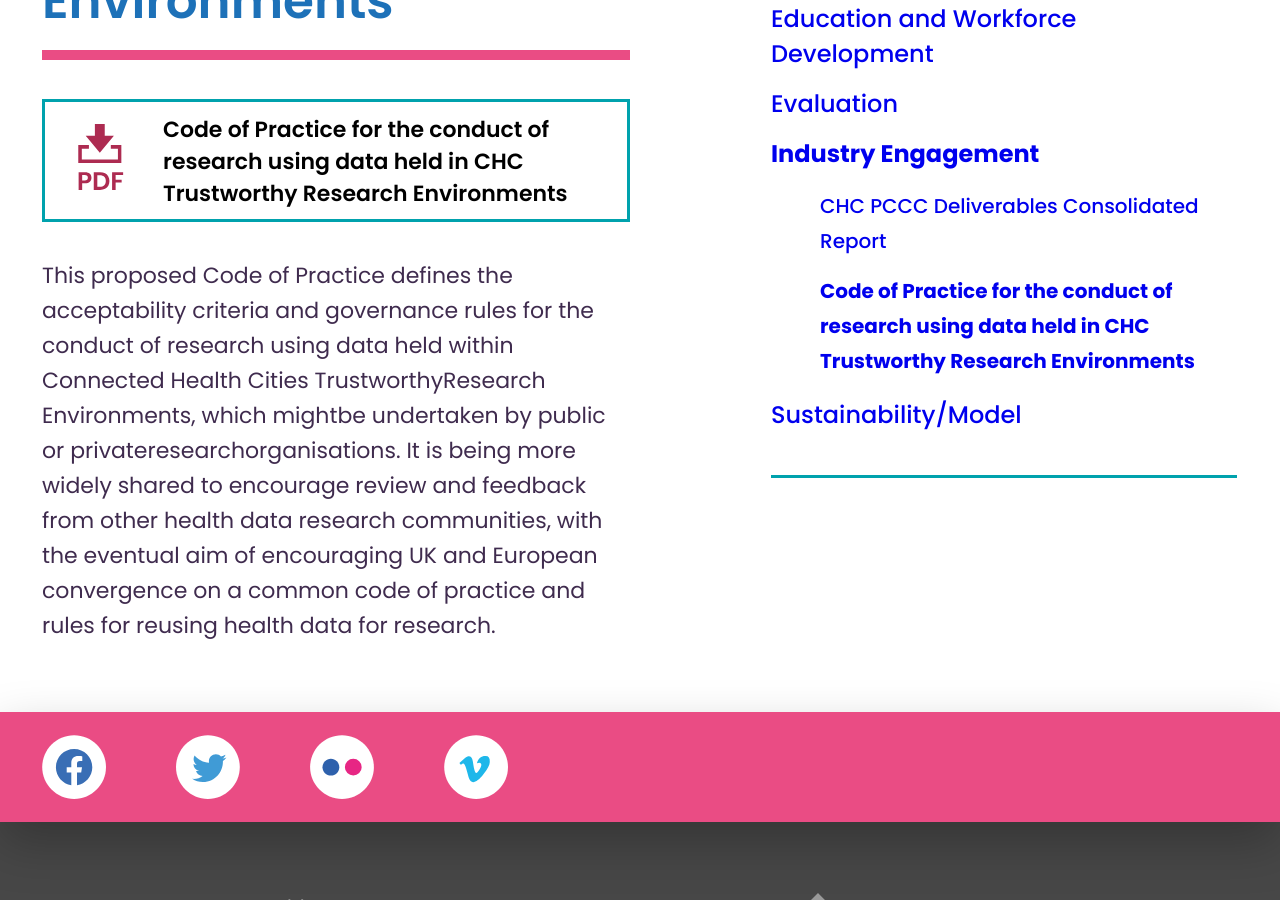
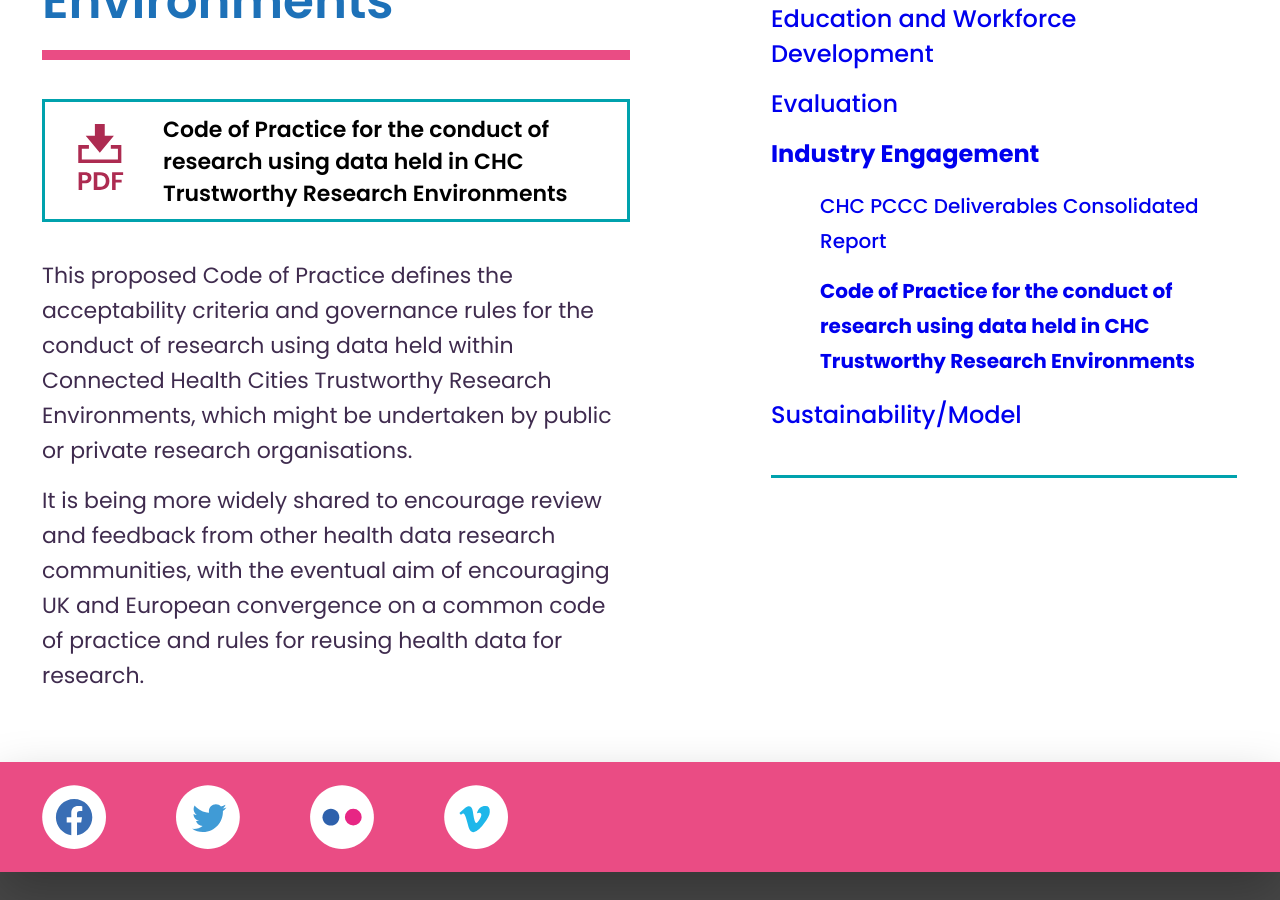
Before and after one commit to connectedhealthcities/connectedhealthcities, a Jekyll site: the page built from hub/industry-engagement/code-of-practice-for-the-conduct-of-research-using-data-held-in-chc-trustworthy-research-environments.md, in a window 1280 px wide and 900 px high, scrolled down 648 px. Built offline with Jekyll 4.4.1, drawn with Linux system fonts in a browser that asks for light colours; our own code applies the rules of GitHub Pages for plain Markdown files.

Commit message:
Update code-of-practice-for-the-conduct-of-research-using-data-held-in-chc-trustworthy-research-environments.md

```diff
--- a/hub/industry-engagement/code-of-practice-for-the-conduct-of-research-using-data-held-in-chc-trustworthy-research-environments.md
+++ b/hub/industry-engagement/code-of-practice-for-the-conduct-of-research-using-data-held-in-chc-trustworthy-research-environments.md
@@ -10,4 +10,6 @@ resources:
       title: Code of Practice for the conduct of research using data held in CHC Trustworthy Research Environments
 ---
 
-This proposed Code of Practice defines the acceptability criteria and governance rules for the conduct of research using data held within Connected Health Cities TrustworthyResearch Environments, which mightbe undertaken by public or privateresearchorganisations. It is being more widely shared to encourage review and feedback from other health data research communities, with the eventual aim of encouraging UK and European convergence on a common code of practice and rules for reusing health data for research.
+This proposed Code of Practice defines the acceptability criteria and governance rules for the conduct of research using data held within Connected Health Cities Trustworthy Research Environments, which might be undertaken by public or private research organisations.
+
+It is being more widely shared to encourage review and feedback from other health data research communities, with the eventual aim of encouraging UK and European convergence on a common code of practice and rules for reusing health data for research.
```
